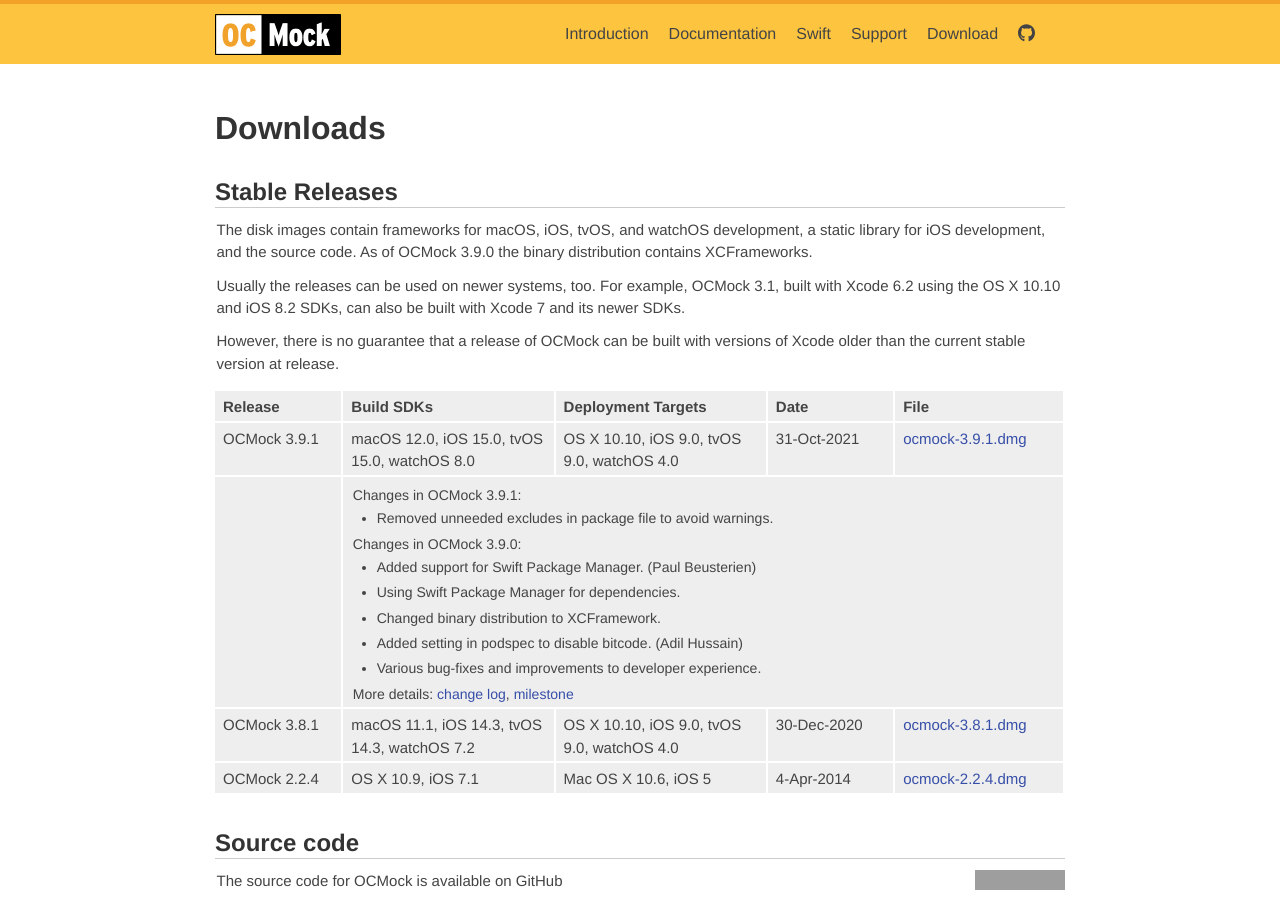
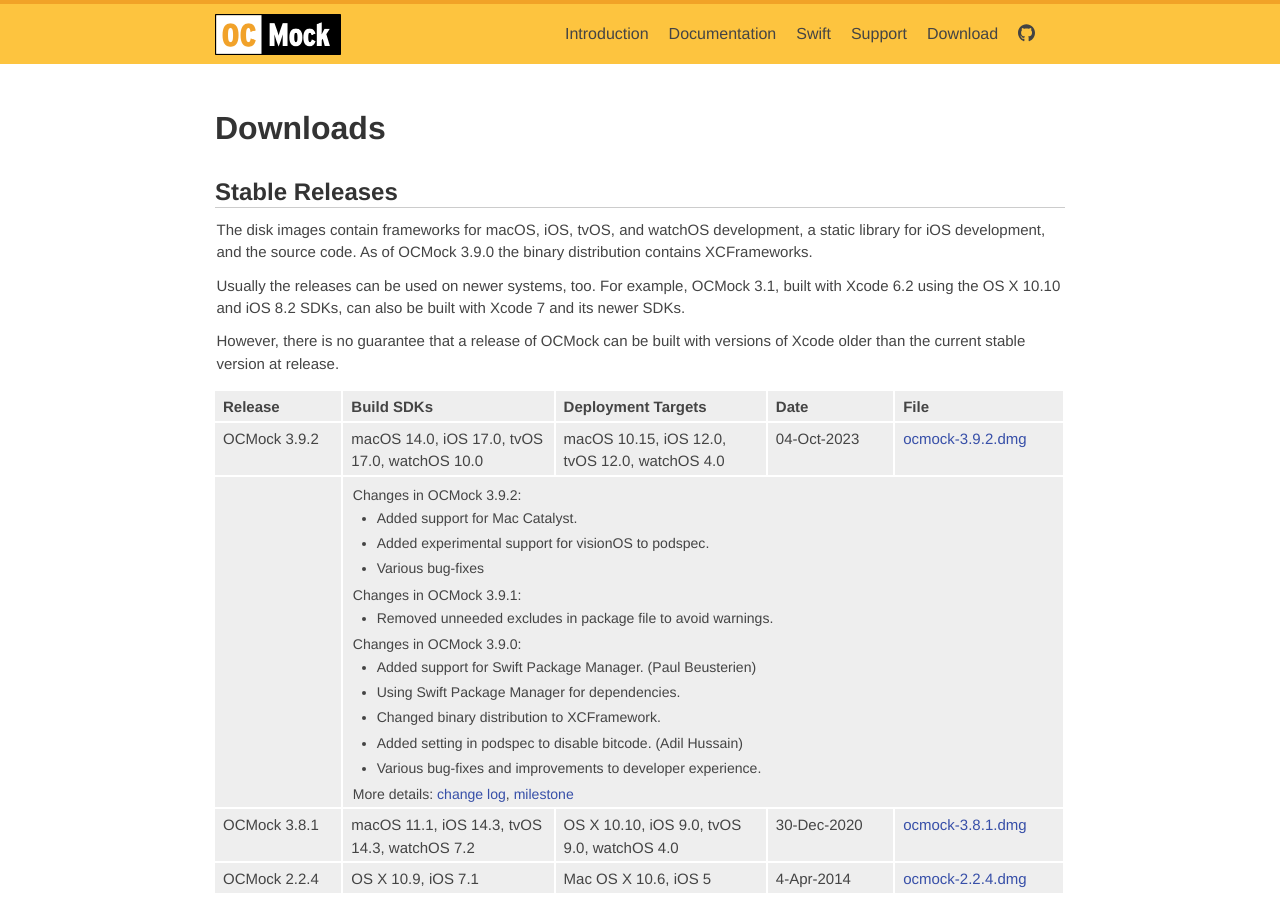
Before and after one commit to erikdoe/ocmock, a Jekyll site: the page built from download.html, in a window 1280 px wide and 900 px high. Built offline with Jekyll 4.4.1, drawn with Linux system fonts in a browser that asks for light colours; comment, search, counter and statistics services are not loaded; grey boxes are pictures that could not be loaded.

Commit message:
Updates for release 3.9.2.

```diff
--- a/download.html
+++ b/download.html
@@ -25,16 +25,22 @@ published: true
 		<th width="20%">File</th>
 	</tr>
 	<tr>
-		<td>OCMock 3.9.1</td>
-		<td>macOS 12.0, iOS 15.0, tvOS 15.0, watchOS 8.0</td>
-		<td>OS X 10.10, iOS 9.0, tvOS 9.0, watchOS 4.0</td>
-		<td>31-Oct-2021</td>
-		<td><a href="https://github.com/erikdoe/ocmock/releases/download/v3.9.1/ocmock-3.9.1.dmg">ocmock-3.9.1.dmg</a></td>
+		<td>OCMock 3.9.2</td>
+		<td>macOS 14.0, iOS 17.0, tvOS 17.0, watchOS 10.0</td>
+		<td>macOS 10.15, iOS 12.0, tvOS 12.0, watchOS 4.0</td>
+		<td>04-Oct-2023</td>
+		<td><a href="https://github.com/erikdoe/ocmock/releases/download/v3.9.2/ocmock-3.9.2.dmg">ocmock-3.9.2.dmg</a></td>
 	</tr>
 	<tr>
 		<td></td>
 		<td colspan="4">
-			<p>Changes in OCMock 3.9.1:
+			<p>Changes in OCMock 3.9.2:
+				<ul>
+					<li>Added support for Mac Catalyst.
+					<li>Added experimental support for visionOS to podspec.
+					<li>Various bug-fixes
+				</ul>
+				<p>Changes in OCMock 3.9.1:
 			<ul>
 				<li>Removed unneeded excludes in package file to avoid warnings.
 			</ul>
```
